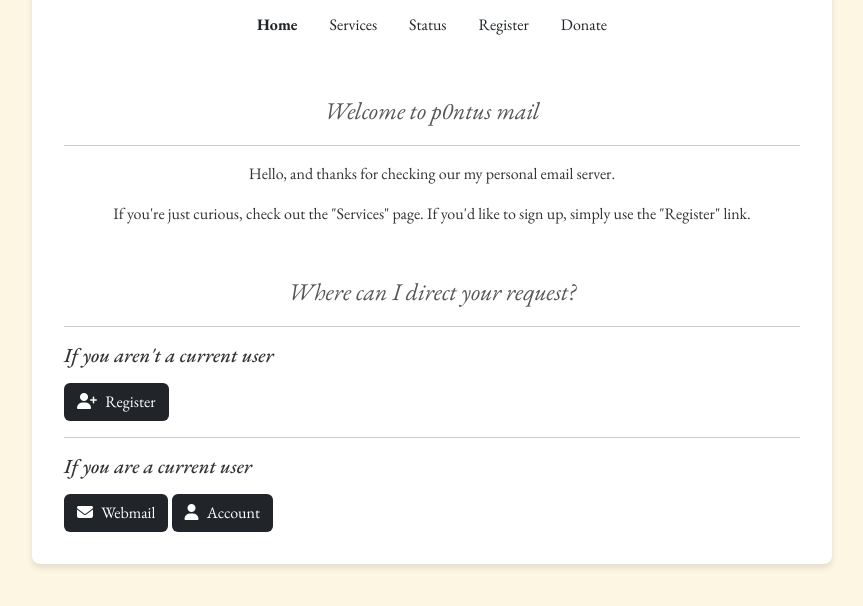
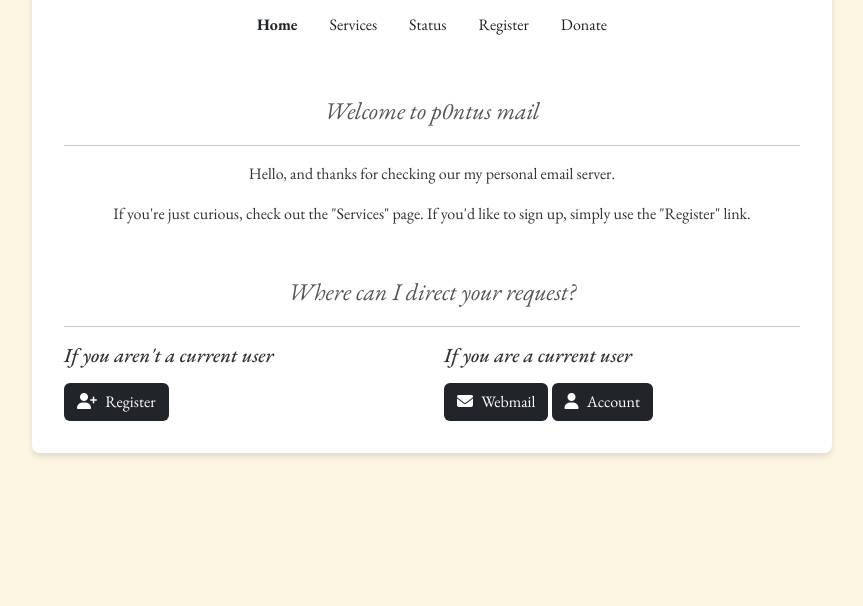
Before and after one commit to ihatenodejs/pontus-mail, a website: page src/index.ejs in a window 1280 px wide. Shown: the part 166-772 px from the top of the page, without its empty margins (208-1071 px from the left). Drawn offline with nearby package versions, Linux system fonts and the light colour scheme; files that its build step writes are made by us from their sources.

Commit message:
add favicon, condense 2nd menu section

```diff
--- a/src/index.ejs
+++ b/src/index.ejs
@@ -7,12 +7,15 @@
         <p>If you're just curious, check out the "Services" page. If you'd like to sign up, simply use the "Register" link.</p>
         <i class="il mt-5">Where can I direct your request?</i>
         <hr>
-        <div class="text-start">
-            <h5><i>If you aren't a current user</i></h4>
-            <a href="/register" class="btn bg-dark text-white mt-2"><i class="fa-solid fa-user-plus ico-sm"></i> Register</a>
-            <hr>
-            <h5><i>If you are a current user</i></h4>
-            <a href="/SOGo" class="btn bg-dark text-white mt-2"><i class="fa-solid fa-envelope ico-sm"></i> Webmail</a>
-            <a href="https://user.p0ntus.com" class="btn bg-dark text-white mt-2"><i class="fa-solid fa-user ico-sm"></i> Account</a>
+        <div class="row">
+            <div class="col-md-6 text-start">
+                <h5><i>If you aren't a current user</i></h5>
+                <a href="/register" class="btn bg-dark text-white mt-2"><i class="fa-solid fa-user-plus ico-sm"></i> Register</a>
+            </div>
+            <div class="col-md-6 text-start">
+                <h5><i>If you are a current user</i></h5>
+                <a href="/SOGo" class="btn bg-dark text-white mt-2"><i class="fa-solid fa-envelope ico-sm"></i> Webmail</a>
+                <a href="https://user.p0ntus.com" class="btn bg-dark text-white mt-2"><i class="fa-solid fa-user ico-sm"></i> Account</a>
+            </div>
         </div>
 <%- include('shards/footer') %>
```
Also changed, not shown: public/favicon.ico (added).
